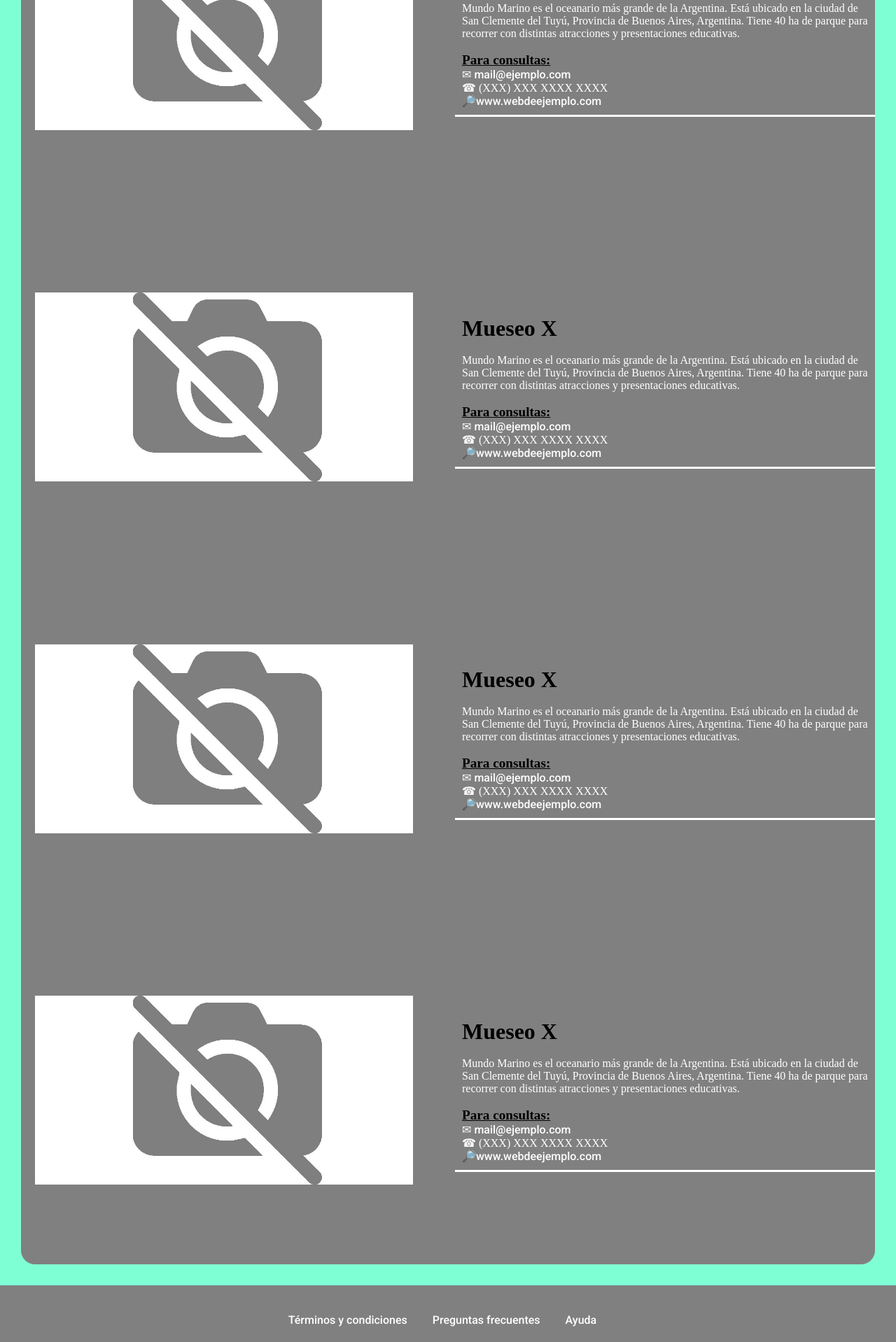
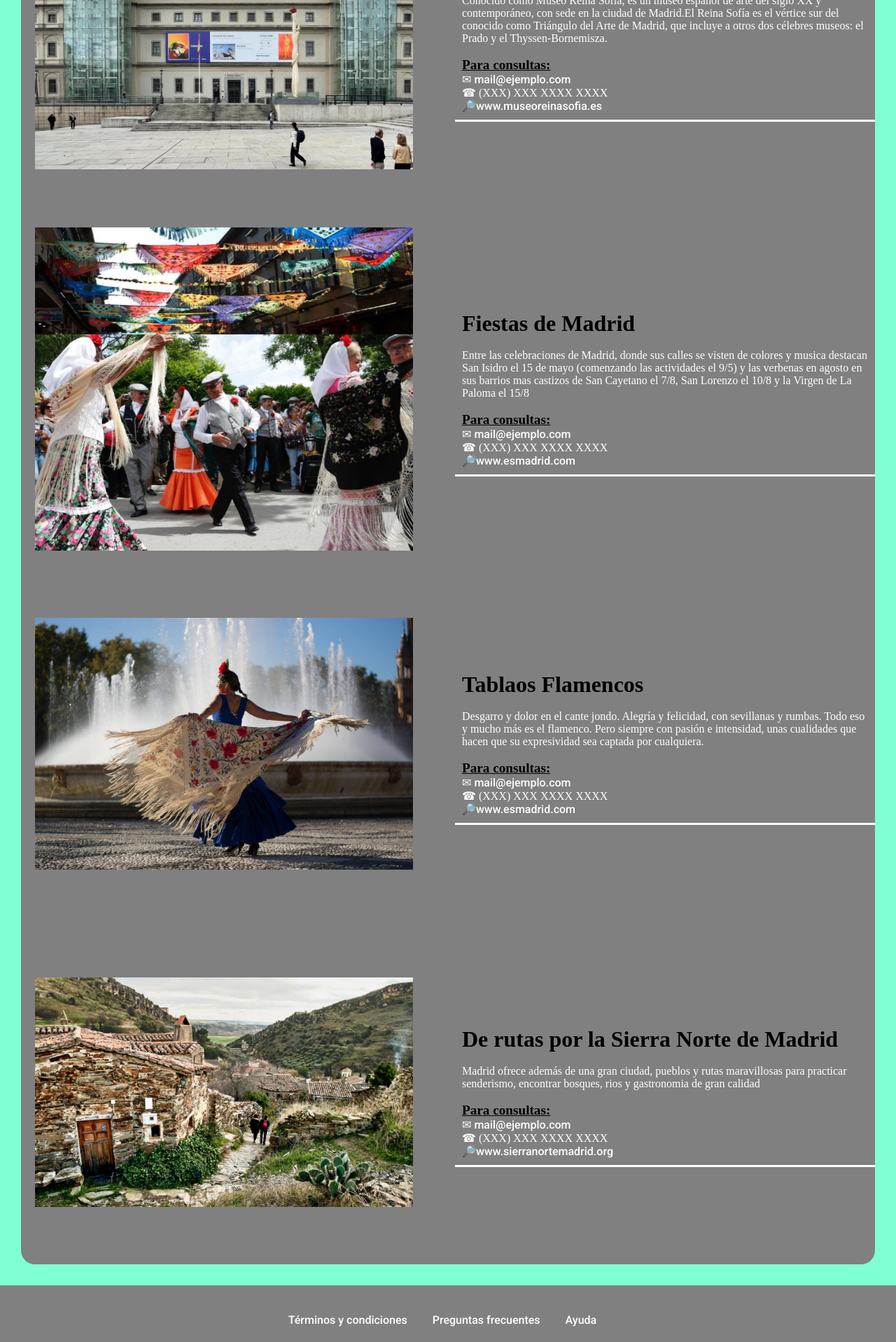
Before and after one commit to CarlaFulcco/TIF-Turismo, a plain HTML site: page Actividades.html in a window 1280 px wide. Shown: the part 281-2199 px from the top of the page at 70% size. Drawn offline with Linux system fonts and the light colour scheme.

Commit message:
actividades y hoteles

```diff
--- a/Actividades.html
+++ b/Actividades.html
@@ -42,63 +42,63 @@
         <section id="hoteleria">
             <div id="hotel" class="hotel-grid">
                 <div id="hotel-item" class="hotel2">
-                    <img src="img/not-img.jpg" alt="" class="hotel-item-img">
+                    <img src="img/mnrs2.jpg" alt="Museo Reina Sofia" class="hotel-item-img">
                 </div>
                 <div id="hotel-item" class="detail">
                     <div class="hotel-item-detail">
-                        <h2>Mueseo X</h2>
+                        <h2>Mueseo Nacional de Arte Reina Sofia</h2>
                         <br>
-                        <p>Mundo Marino es el oceanario más grande de la Argentina. Está ubicado en la ciudad de San Clemente del Tuyú, Provincia de Buenos Aires, Argentina. Tiene 40 ha de parque para recorrer con distintas atracciones y presentaciones educativas.</p>
+                        <p>Conocido como Museo Reina Sofía, es un museo español de arte del siglo XX y contemporáneo, con sede en la ciudad de Madrid.El Reina Sofía es el vértice sur del conocido como Triángulo del Arte de Madrid, que incluye a otros dos célebres museos: el Prado y el Thyssen-Bornemisza.</p>
                         <br>
                         <h3>Para consultas:</h3>
                         <a href=mailto:ghst.njb.new@gmail.com>✉ mail@ejemplo.com</a>
                         <p>☎ (XXX) XXX XXXX  XXXX</p>
-                        &#128270;<a href="#">www.webdeejemplo.com</a>
+                        &#128270;<a href="https://www.museoreinasofia.es/">www.museoreinasofia.es</a>
                     </div>
                 </div>
                 <div id="hotel-item" class="hotel2">
-                    <img src="img/not-img.jpg" alt="" class="hotel-item-img">
+                    <img src="img/fiestas.jpg" alt="" class="hotel-item-img">
                 </div>
                 <div id="hotel-item" class="detail">
                     <div class="hotel-item-detail">
-                        <h2>Mueseo X</h2>
+                        <h2>Fiestas de Madrid</h2>
                         <br>
-                        <p>Mundo Marino es el oceanario más grande de la Argentina. Está ubicado en la ciudad de San Clemente del Tuyú, Provincia de Buenos Aires, Argentina. Tiene 40 ha de parque para recorrer con distintas atracciones y presentaciones educativas.</p>
+                        <p>Entre las celebraciones de Madrid, donde sus calles se visten de colores y musica destacan San Isidro el 15 de mayo (comenzando las actividades el 9/5) y las verbenas en agosto en sus barrios mas castizos de San Cayetano el 7/8, San Lorenzo el 10/8 y la Virgen de La Paloma el 15/8 </p>
                         <br>
                         <h3>Para consultas:</h3>
                         <a href=mailto:ghst.njb.new@gmail.com>✉ mail@ejemplo.com</a>
                         <p>☎ (XXX) XXX XXXX  XXXX</p>
-                        &#128270;<a href="#">www.webdeejemplo.com</a>
+                        &#128270;<a href="https://www.esmadrid.com/">www.esmadrid.com</a>
                     </div>
                 </div>
                 <div id="hotel-item" class="hotel2">
-                    <img src="img/not-img.jpg" alt="" class="hotel-item-img">
+                    <img src="img/flamenco.jpg" alt="" class="hotel-item-img">
                 </div>
                 <div id="hotel-item" class="detail">
                     <div class="hotel-item-detail">
-                        <h2>Mueseo X</h2>
+                        <h2>Tablaos Flamencos</h2>
                         <br>
-                        <p>Mundo Marino es el oceanario más grande de la Argentina. Está ubicado en la ciudad de San Clemente del Tuyú, Provincia de Buenos Aires, Argentina. Tiene 40 ha de parque para recorrer con distintas atracciones y presentaciones educativas.</p>
+                        <p>Desgarro y dolor en el cante jondo. Alegría y felicidad, con sevillanas y rumbas. Todo eso y mucho más es el flamenco. Pero siempre con pasión e intensidad, unas cualidades que hacen que su expresividad sea captada por cualquiera.</p>
                         <br>
                         <h3>Para consultas:</h3>
                         <a href=mailto:ghst.njb.new@gmail.com>✉ mail@ejemplo.com</a>
                         <p>☎ (XXX) XXX XXXX  XXXX</p>
-                        &#128270;<a href="#">www.webdeejemplo.com</a>
+                        &#128270;<a href="https://www.esmadrid.com/flamenco-madrid">www.esmadrid.com</a>
                     </div>
                 </div>
                 <div id="hotel-item" class="hotel2">
-                    <img src="img/not-img.jpg" alt="" class="hotel-item-img">
+                    <img src="img/rutas-pueblos.jpg" alt="" class="hotel-item-img">
                 </div>
                 <div id="hotel-item" class="detail">
                     <div class="hotel-item-detail">
-                        <h2>Mueseo X</h2>
+                        <h2>De rutas por la Sierra Norte de Madrid</h2>
                         <br>
-                        <p>Mundo Marino es el oceanario más grande de la Argentina. Está ubicado en la ciudad de San Clemente del Tuyú, Provincia de Buenos Aires, Argentina. Tiene 40 ha de parque para recorrer con distintas atracciones y presentaciones educativas.</p>
+                        <p>Madrid ofrece además de una gran ciudad, pueblos y rutas maravillosas para practicar senderismo, encontrar bosques, rios y gastronomia de gran calidad </p>
                         <br>
                         <h3>Para consultas:</h3>
                         <a href=mailto:ghst.njb.new@gmail.com>✉ mail@ejemplo.com</a>
                         <p>☎ (XXX) XXX XXXX  XXXX</p>
-                        &#128270;<a href="#">www.webdeejemplo.com</a>
+                        &#128270;<a href="https://www.sierranortemadrid.org/rutas-senderismo">www.sierranortemadrid.org</a>
                     </div>
                 </div>
 
```
Also changed, not shown: hoteleria.html (+17 -16 lines), img/fiestas.jpg (added), img/flamenco.jpg (added), img/fourseasons.jpg (added), img/mnrs2.jpg (added), img/mola.jpg (added), img/puerta.jpg (added), img/riu.jpg (added), img/rutas-pueblos.jpg (added), img/san isidro.jpg (added), img/verbena.jpg (added).
